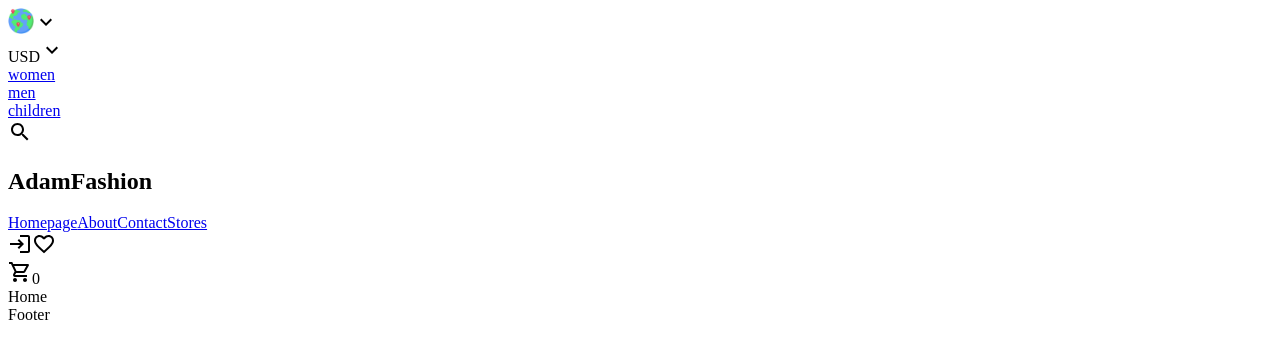
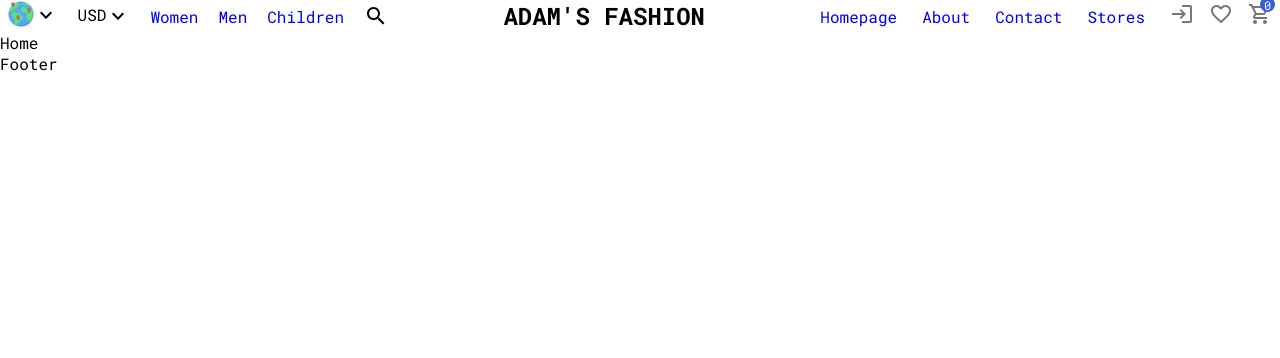
Before and after one commit to adambone0225/adam-fashion, a React (Create React App) app: page / in a window 1280 px wide. Shown: the top 358 px of the page. Built offline with nearby package versions, Linux system fonts and the light colour scheme.

Commit message:
navbar set

```diff
--- a/src/components/Navbar/Navbar.js
+++ b/src/components/Navbar/Navbar.js
@@ -5,19 +5,14 @@ import FavoriteBorderOutlinedIcon from "@mui/icons-material/FavoriteBorderOutlin
 import LoginOutlinedIcon from "@mui/icons-material/LoginOutlined";
 import SearchOutlinedIcon from "@mui/icons-material/SearchOutlined";
 import { Link } from "react-router-dom";
-import "./navbar.css";
 
 const Navbar = () => {
   return (
     <header>
       <div className="wrapper">
         <section className="left">
-          <div className="item">
-            <img
-              src="/image/pin.png"
-              alt=""
-              style={{ width: "2vw", height: "60%", objectFit: "cover" }}
-            />
+          <div className="location">
+            <img src="/image/pin.png" alt="" />
             <KeyboardArrowDownIcon />
           </div>
           <div className="item">
@@ -36,7 +31,7 @@ const Navbar = () => {
           <SearchOutlinedIcon />
         </section>
         <section className="center">
-          <h1>AdamFashion</h1>
+          <h1>Adam's Fashion</h1>
         </section>
         <section className="right">
           <Link className="navBar-right" to="">
--- a/src/components/Navbar/navbar.css
+++ /dev/null
@@ -1 +0,0 @@
-/*# sourceMappingURL=navbar.css.map */
--- a/src/index.js
+++ b/src/index.js
@@ -2,6 +2,7 @@ import React from "react";
 import ReactDOM from "react-dom";
 
 import App from "./App";
+import "./styles/style.css";
 
 const root = ReactDOM.createRoot(document.getElementById("root"));
 root.render(
--- /dev/null
+++ b/src/styles/components/_navbar.scss
@@ -0,0 +1,68 @@
+div.wrapper {
+  display: flex;
+  justify-content: space-between;
+  padding: 0 0.5rem;
+}
+.item {
+  display: flex;
+}
+.left {
+  flex-wrap: wrap;
+  display: flex;
+  gap: 20px;
+  align-items: center;
+  .location {
+    // flex: 1 1 7%;
+    img {
+      width: 2vw;
+    }
+  }
+}
+.center {
+  align-self: center;
+  h1 {
+    text-transform: uppercase;
+    font-weight: light;
+  }
+}
+.right {
+  display: flex;
+  gap: 25px;
+  align-items: center;
+  .icons {
+    display: flex;
+    gap: 15px;
+    cursor: pointer;
+    color: #777;
+    .cartIcon {
+      position: relative;
+      span {
+        background-color: #375cd7;
+        border-radius: 70%;
+        font-size: 12px;
+        width: 15px;
+        height: 15px;
+        color: #fff;
+        position: absolute;
+        top: -5px;
+        left: 12px;
+        display: flex;
+        justify-content: center;
+        align-items: center;
+      }
+    }
+  }
+}
+
+// @media screen and (max-width: 700px) {
+//   header {
+//     .wrapper {
+//       position: relative;
+//       .right {
+//         position: absolute;
+//         top: 100%;
+//         left: 0;
+//       }
+//     }
+//   }
+// }
--- /dev/null
+++ b/src/styles/style.css
@@ -0,0 +1,65 @@
+@import url("https://fonts.googleapis.com/css2?family=Noto+Sans+TC:wght@500&family=Roboto+Mono:wght@200;300;400;600;700&display=swap");
+div.wrapper {
+  display: flex;
+  justify-content: space-between;
+  padding: 0 0.5rem;
+}
+
+.item {
+  display: flex;
+}
+
+.left {
+  flex-wrap: wrap;
+  display: flex;
+  gap: 20px;
+  align-items: center;
+}
+.left .location img {
+  width: 2vw;
+}
+
+.center {
+  align-self: center;
+}
+.center h1 {
+  text-transform: uppercase;
+  font-weight: light;
+}
+
+.right {
+  display: flex;
+  gap: 25px;
+  align-items: center;
+}
+.right .icons {
+  display: flex;
+  gap: 15px;
+  cursor: pointer;
+  color: #777;
+}
+.right .icons .cartIcon {
+  position: relative;
+}
+.right .icons .cartIcon span {
+  background-color: #375cd7;
+  border-radius: 70%;
+  font-size: 12px;
+  width: 15px;
+  height: 15px;
+  color: #fff;
+  position: absolute;
+  top: -5px;
+  left: 12px;
+  display: flex;
+  justify-content: center;
+  align-items: center;
+}
+
+* {
+  font-family: "Roboto Mono", monospace;
+  box-sizing: border-box;
+  margin: 0;
+  text-decoration: none;
+  text-transform: capitalize;
+}/*# sourceMappingURL=style.css.map */
--- /dev/null
+++ b/src/styles/style.scss
@@ -0,0 +1,10 @@
+@use "./components/navbar";
+@import url("https://fonts.googleapis.com/css2?family=Noto+Sans+TC:wght@500&family=Roboto+Mono:wght@200;300;400;600;700&display=swap");
+
+* {
+  font-family: "Roboto Mono", monospace;
+  box-sizing: border-box;
+  margin: 0;
+  text-decoration: none;
+  text-transform: capitalize;
+}
```
Also changed, not shown: src/components/Navbar/navbar.scss (deleted), 2 other files (tests, documents, lock files or other folders).
